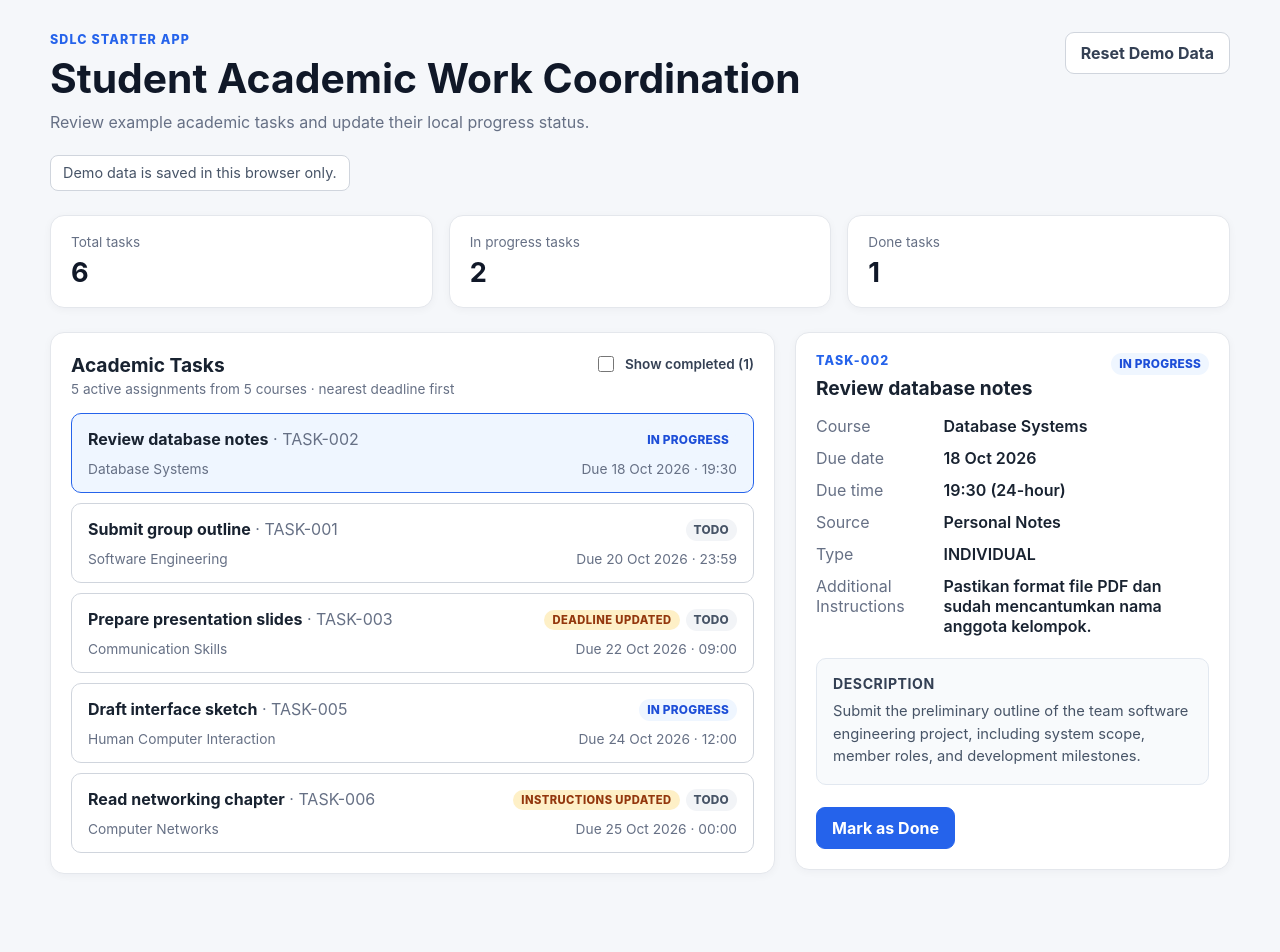
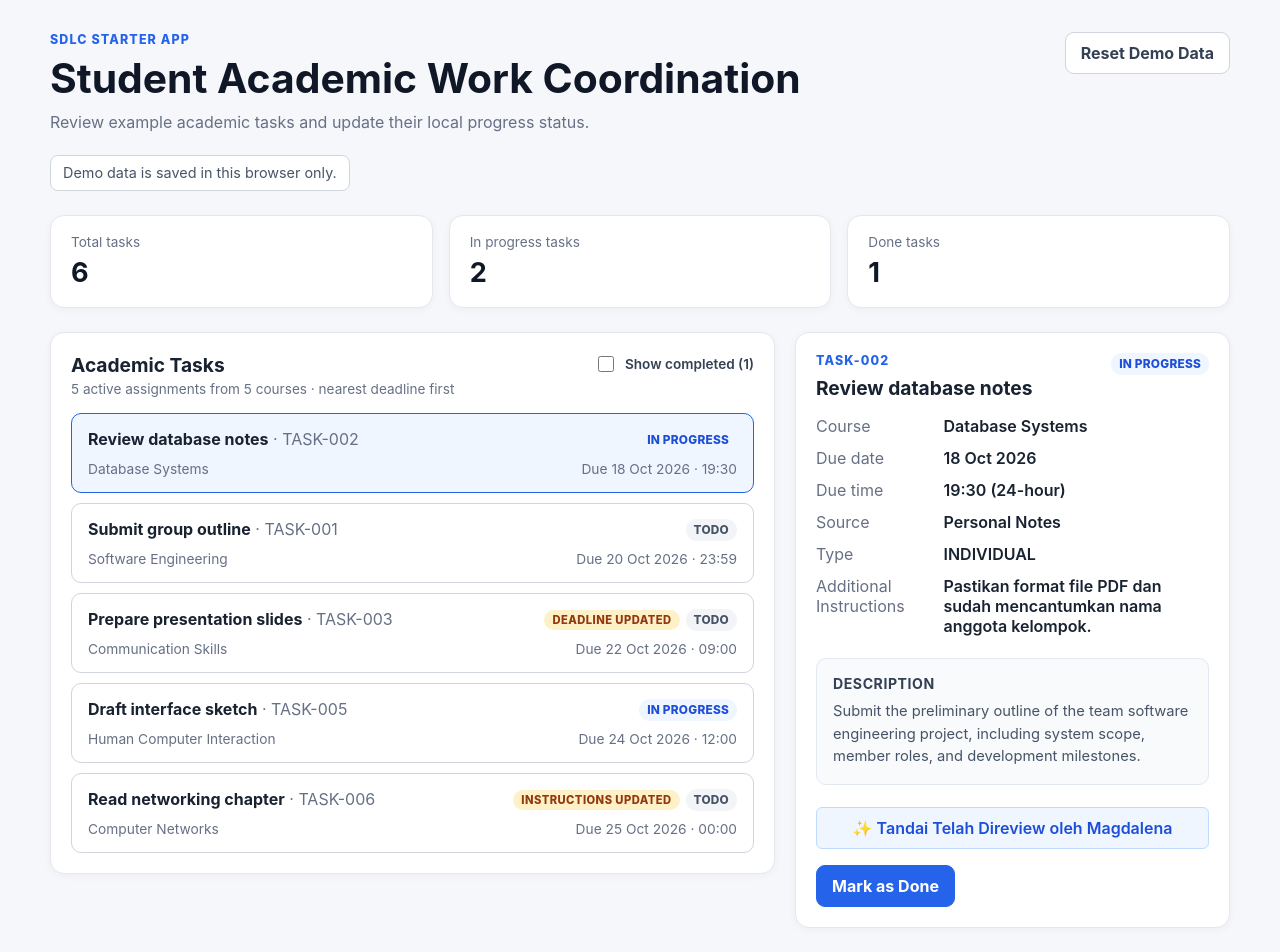
Before and after one commit to muriz-dev/sdlc-group-5, a React (Vite) app: page / in a window 1280 px wide. Shown: the top 952 px of the page. Before the commit the page ends 922 px from the top, so only its background shows below. Built offline with nearby package versions, Linux system fonts and the light colour scheme.

Commit message:
feat: menambahkan tombol interaktif review oleh magdalena

```diff
--- a/src/components/TaskDetails.jsx
+++ b/src/components/TaskDetails.jsx
@@ -15,6 +15,10 @@ export default function TaskDetails({ task, onAdvanceStatus }) {
   const hasDeadlineChange = Boolean(task.deadlineUpdatedAt);
   const hasInstructionChange = Boolean(task.instructionsUpdatedAt);
   const hasUpdates = hasDeadlineChange || hasInstructionChange;
+
+  const handleMagdalenaAction = () => {
+    alert("Fitur verifikasi oleh Magdalena berhasil dijalankan!");
+  };
 
   return (
     <>
@@ -74,7 +78,6 @@ export default function TaskDetails({ task, onAdvanceStatus }) {
         <dd>{task.source}</dd>
         <dt>Type</dt>
         <dd>{task.type}</dd>
-        {/* Tambahan untuk Additional Instructions */}
         <dt>Additional Instructions</dt>
         <dd>{task.additionalInstructions || 'Tidak ada instruksi tambahan.'}</dd>
       </dl>
@@ -83,6 +86,26 @@ export default function TaskDetails({ task, onAdvanceStatus }) {
         <h3>Description</h3>
         <p className="task-description">{task.description || 'No description provided.'}</p>
       </section>
+
+      {/* Tombol Fitur Interaktif Magdalena */}
+      <div style={{ margin: '16px 0' }}>
+        <button
+          type="button"
+          onClick={handleMagdalenaAction}
+          style={{
+            width: '100%',
+            padding: '10px',
+            backgroundColor: '#eff6ff',
+            color: '#1d4ed8',
+            border: '1px solid #bfdbfe',
+            borderRadius: '6px',
+            fontWeight: '600',
+            cursor: 'pointer'
+          }}
+        >
+          ✨ Tandai Telah Direview oleh Magdalena
+        </button>
+      </div>
 
       <button
         className="primary-button"
```
